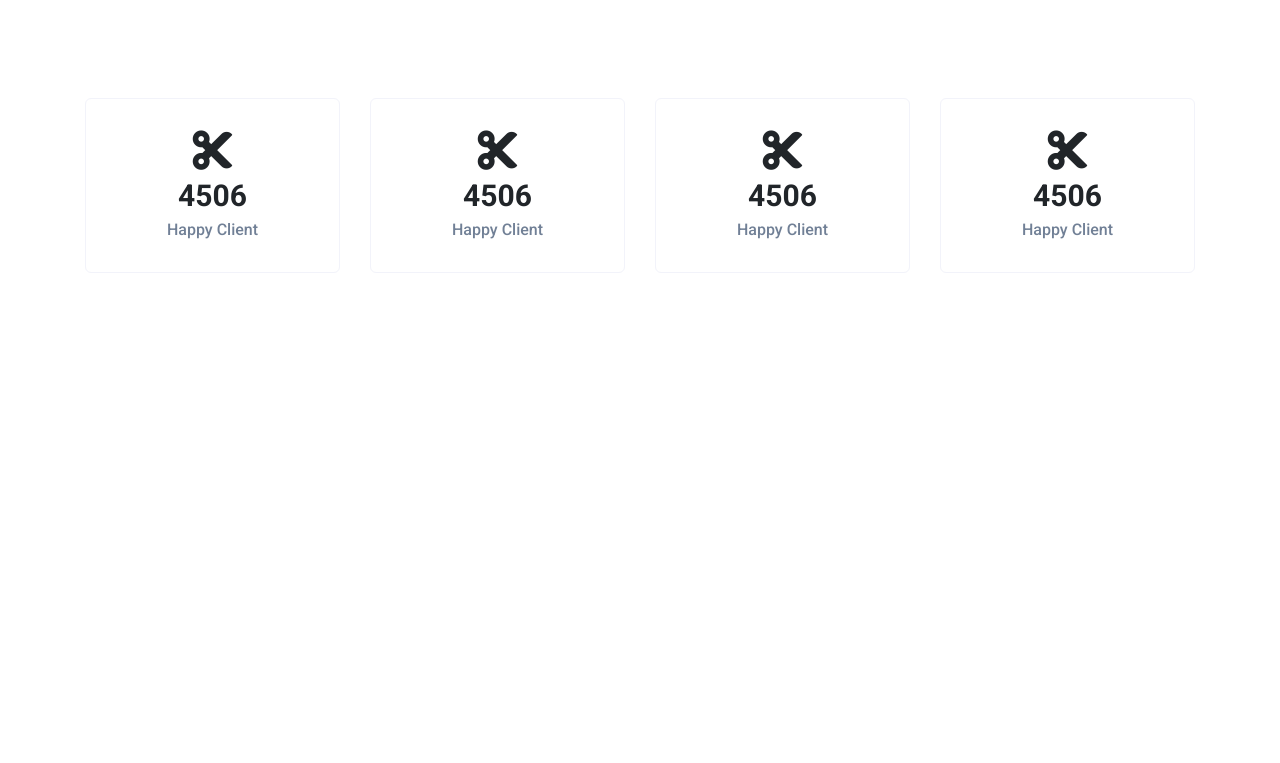
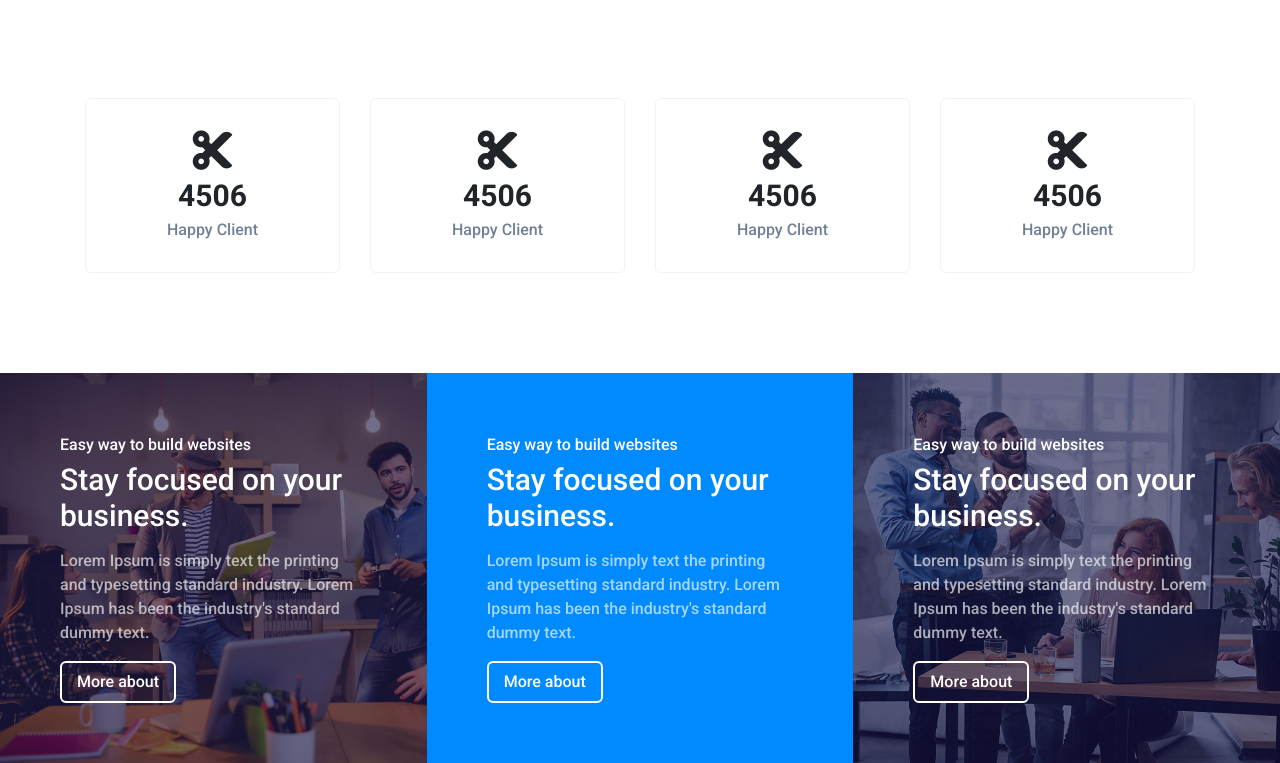
Before and after one commit to nguyenducdungg12/landing-page, a plain HTML site: page index.html in a window 1280 px wide. Shown: the part 4440-5203 px from the top of the page. Before the commit the page ends 4813 px from the top, so only its background shows below. Drawn offline with nearby package versions, Linux system fonts and the light colour scheme.

Commit message:
finish 80%

```diff
--- a/base.css
+++ b/base.css
@@ -35,3 +35,19 @@
         width: 100%;
     }
 }
+.bg-1{
+    background-image: url(./img/bg-2.jpg);
+    background-size: cover;
+}
+.bg-2
+{
+    background-image: url(./img/blog-3.jpg);
+    background-size: cover;
+}
+.bg-3{
+    background:#008aff;
+
+}
+.bg-3:after{
+    opacity: 0;
+}
--- a/index.html
+++ b/index.html
@@ -834,16 +834,55 @@
         </div>
     </div>
     <div class="main__introduce2">
-        <div class="container-fluid">
-            <div class="row">
-                <div class="col-4">
-
+        <div class="container-fluid p-0">
+            <div class="row m-0">
+                <div class="col-4 p-0">
+                    <div class="main__introduce2__item bg-1">
+                        <p class="main__introduce2__item__top">
+                            Easy way to build websites
+                        </p>
+                        <h4 class="main__introduce2__item__title">
+                            Stay focused on your business.
+                        </h4>
+                        <p class="main__introduce2__item__desc">
+                            Lorem Ipsum is simply text the printing and typesetting standard industry. Lorem Ipsum has been the industry's standard dummy text.
+                        </p>
+                        <button class="main__introduce2__btn">
+                            More about
+                        </button>
+                    </div>
                 </div>
-                <div class="col-4">
-
+                <div class="col-4 p-0">
+                    <div class="main__introduce2__item bg-3">
+                        <p class="main__introduce2__item__top">
+                            Easy way to build websites
+                        </p>
+                        <h4 class="main__introduce2__item__title">
+                            Stay focused on your business.
+                        </h4>
+                        <p class="main__introduce2__item__desc">
+                            Lorem Ipsum is simply text the printing and typesetting standard industry. Lorem Ipsum has been the industry's standard dummy text.
+                        </p>
+                        <button class="main__introduce2__btn">
+                            More about
+                        </button>
+                    </div>
                 </div>
-                <div class="col-4">
-
+                <div class="col-4 p-0">
+                    <div class="main__introduce2__item bg-2">
+                        <p class="main__introduce2__item__top">
+                            Easy way to build websites
+                        </p>
+                        <h4 class="main__introduce2__item__title">
+                            Stay focused on your business.
+                        </h4>
+                        <p class="main__introduce2__item__desc">
+                            Lorem Ipsum is simply text the printing and typesetting standard industry. Lorem Ipsum has been the industry's standard dummy text.
+                        </p>
+                        <button class="main__introduce2__btn">
+                            More about
+                        </button>
+                    </div>
                 </div>
                 <div class="col-4">
 
--- a/style.css
+++ b/style.css
@@ -539,3 +539,54 @@
     color:#718096;
     font-size: 16px;
 }
+
+.main__introduce2__item{
+    padding: 60px;
+    position: relative;
+}
+.main__introduce2__item:after{
+    content:"";
+    position: absolute;
+    display:block;
+    top:0;
+    bottom: 0;
+    left:0;
+    right: 0;
+    opacity: .6;
+    z-index: 0;
+    background:#171347
+}
+.main__introduce2__item__top{
+    color:#fff;
+    position: relative;
+    z-index: 1;
+    margin-bottom: 5px;
+}
+.main__introduce2__item__title{
+    color:#fff;
+    font-size: 30px;
+    position: relative;
+    z-index: 1;
+}
+.main__introduce2__item__desc{
+    position: relative;
+    z-index: 1;
+    margin-top:15px;
+   color: rgba(255, 255, 255, 0.65)
+
+}
+.main__introduce2__btn{
+    outline: none;
+    border:2px solid #fff;
+    background:transparent;
+    color:#fff;
+    border-radius: 6px;
+    padding:7px 15px;
+    position: relative;
+    z-index: 1;
+    transition: all .5s;
+}
+.main__introduce2__btn:hover{
+    background:#fff;
+    color:#000;
+}
```
Also changed, not shown: img/bg-2 (1).jpg (added), img/bg-2.jpg (added), img/blog-3.jpg (added).
